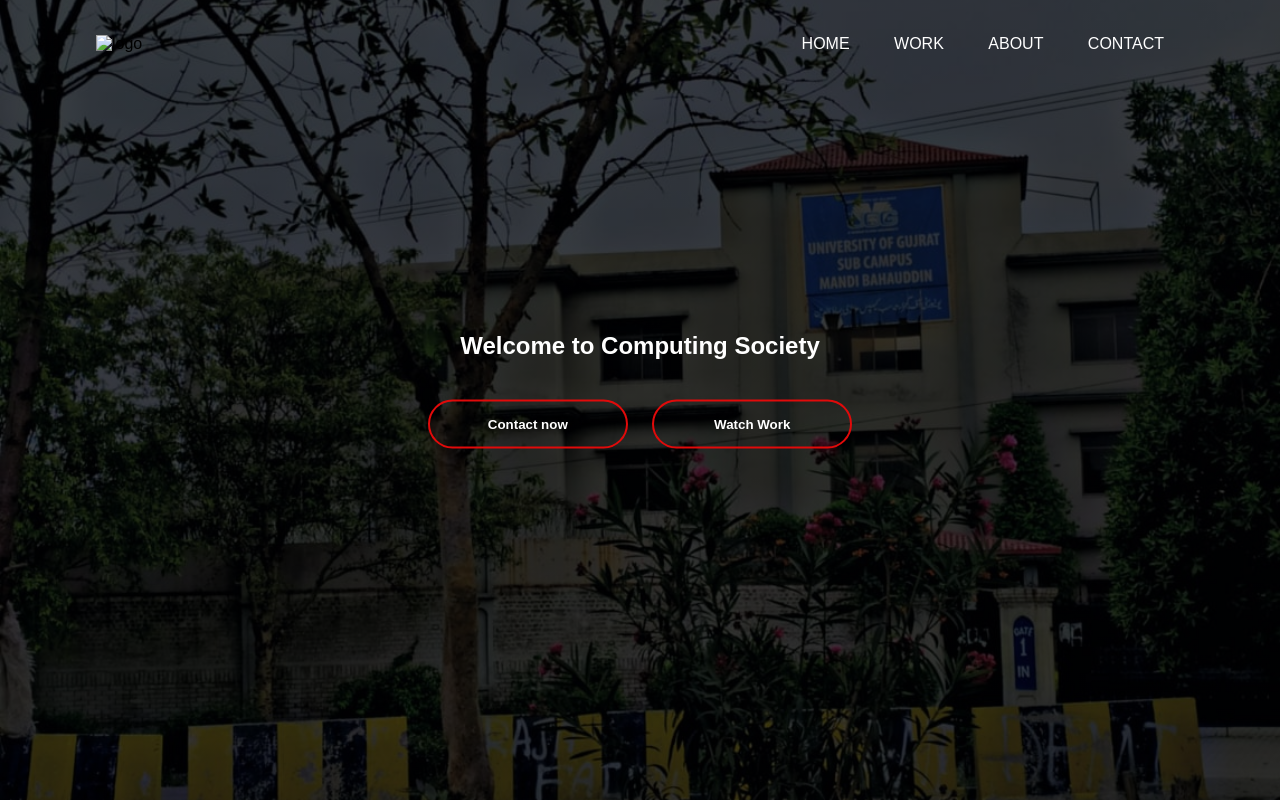
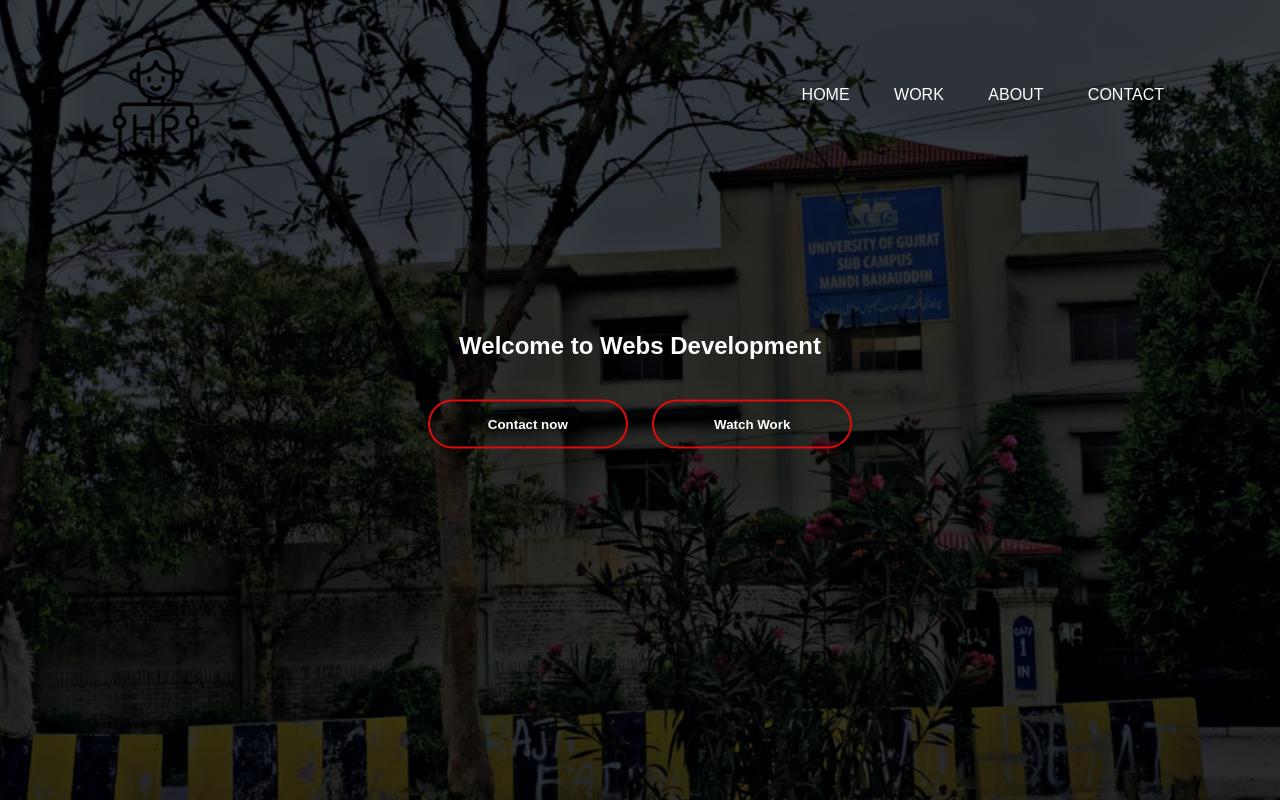
Before and after one commit to alihamzaranjha007/alihamzaranjha007.github.io, a plain HTML site: page index.html in a window 1280 px wide. Drawn offline with Linux system fonts and the light colour scheme.

Commit message:
Update index.html

```diff
--- a/index.html
+++ b/index.html
@@ -10,7 +10,7 @@
 <body>
     <div class="bg">
         <div class="navebar">
-            <img src="logos/logo.png" class="logo" alt="logo">
+            <img src="logos/human-resources.png" class="logo" alt="logo">
             <ul>
                 <li><a href="index.html">Home</a></li>
                 <li><a href="work.html">Work</a></li>
@@ -20,7 +20,7 @@
         </div>
 
         <div class="content">
-            <h2>Welcome to Computing Society</h2>
+            <h2>Welcome to Webs Development</h2>
             <p></p>
             <div>
                 <button type="button"><span></span> Contact now</button>
```
